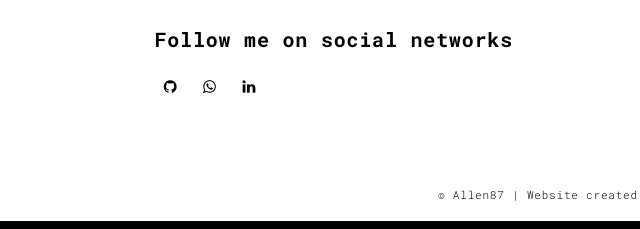
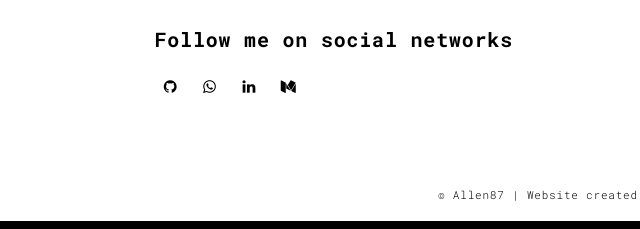
Before and after one commit to Marco87/allen87, a plain HTML site: page about.html in a window 1280 px wide. Shown: the part 569-798 px from the top of the page, 28-668 px from the left. Drawn offline with Linux system fonts and the light colour scheme.

Commit message:
Atualização do meu portfolio

```diff
--- a/about.html
+++ b/about.html
@@ -78,6 +78,9 @@
                         <a href="https://www.linkedin.com/in/marco-alencastro/" target="_blank" title="" class="fa-icon">
                           <i class="fa fa-linkedin"></i>
                         </a>
+                        <a href="https://medium.com/@marco.alencastro" target="_blank" title="" class="fa-icon">
+                          <i class="fa fa-medium"></i>
+                        </a>
                       </div>
                     </div>
                   </form>
```
